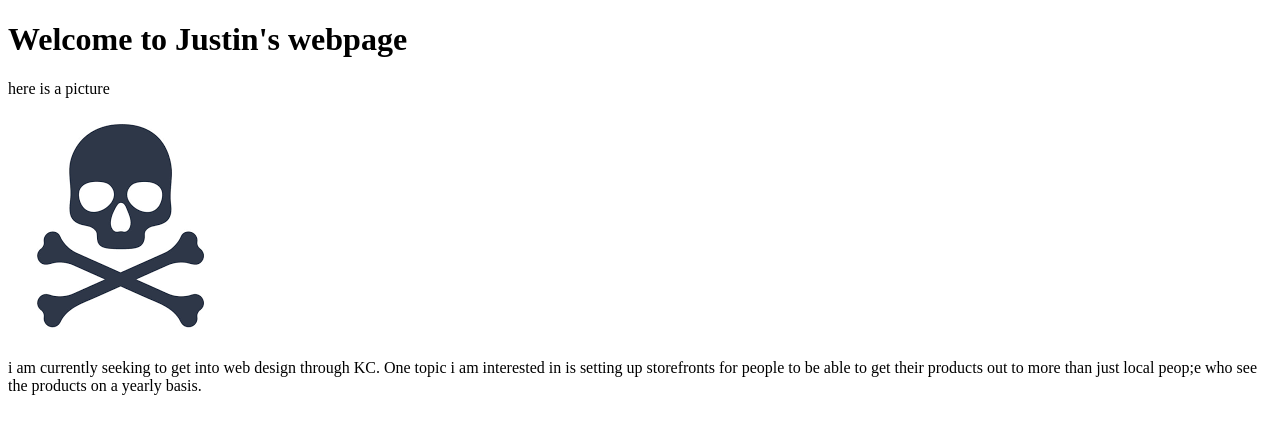
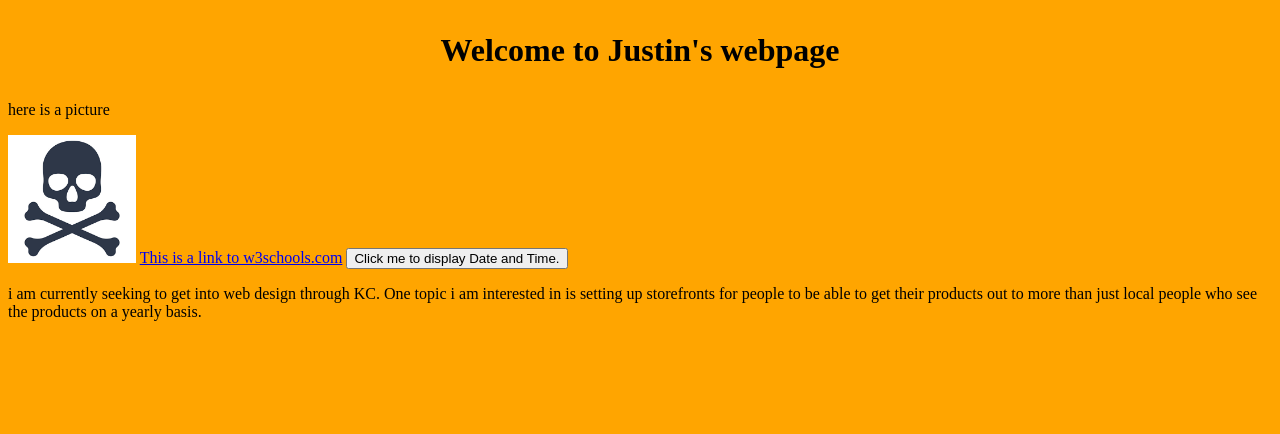
Before and after one commit to kc-cit/549000707, a plain HTML site: page index.html in a window 1280 px wide. Drawn offline with Linux system fonts and the light colour scheme.

Commit message:
Add files via upload

```diff
--- a/index.html
+++ b/index.html
@@ -1,16 +1,26 @@
 <!DOCTYPE html>
 <html>
 <head>
-<title>JUSTIN'S WEBPAGE</title>
+<title>Final Project</title>
 </head>
+<body style="background-color:#ffa500;">
+</body>
 <body>
 
 
-<h1>Welcome to Justin's webpage</h1>
+
+
+<h1><p style="text-align: center;">Welcome to Justin's webpage</p></h1>
 <p>here is a picture</p>
 
-<img src="skull.jpg" alt="just a pic">
-<p> i am currently seeking to get into web design through KC. One topic i am interested in is setting up storefronts for people to be able to get their products out to more than just local peop;e who see the products on a yearly basis.</p>
+<img src="skull.jpg" alt="just a pic" style="width:128px;height:128px">
+<a href="https://www.w3schools.com">This is a link to w3schools.com</a>
+<button type="button"
+onclick="document.getElementById('demo').innerHTML = Date()">
+Click me to display Date and Time.</button>
+
+<p id="demo"></p>
+<p> i am currently seeking to get into web design through KC. One topic i am interested in is setting up storefronts for people to be able to get their products out to more than just local people who see the products on a yearly basis.</p>
 
 </body>
 </html>
```
